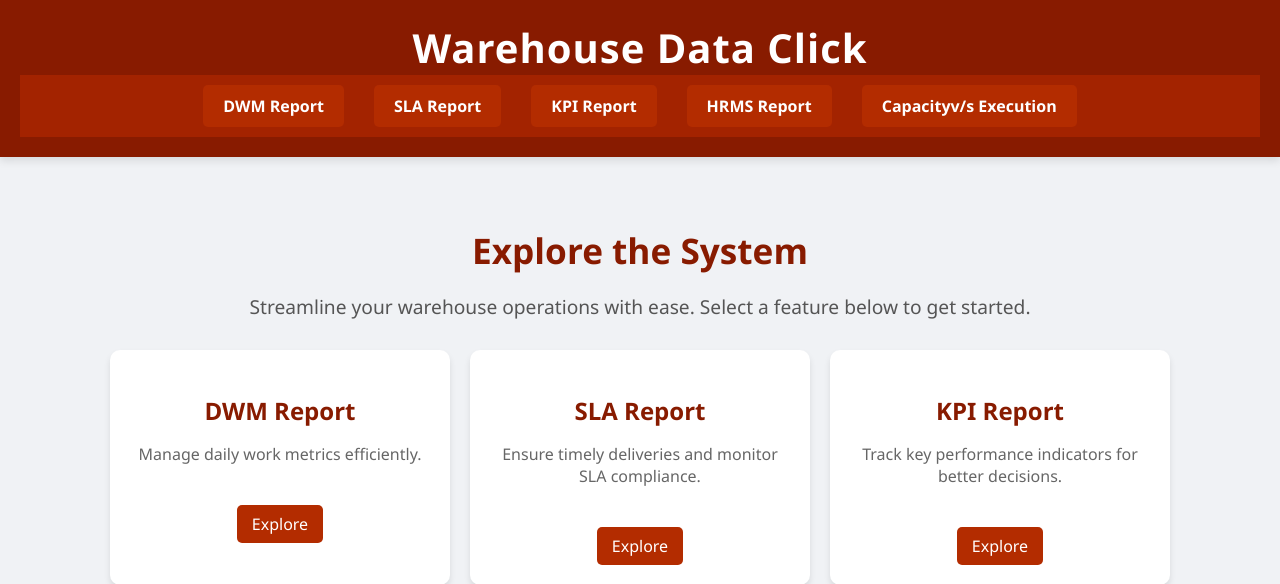
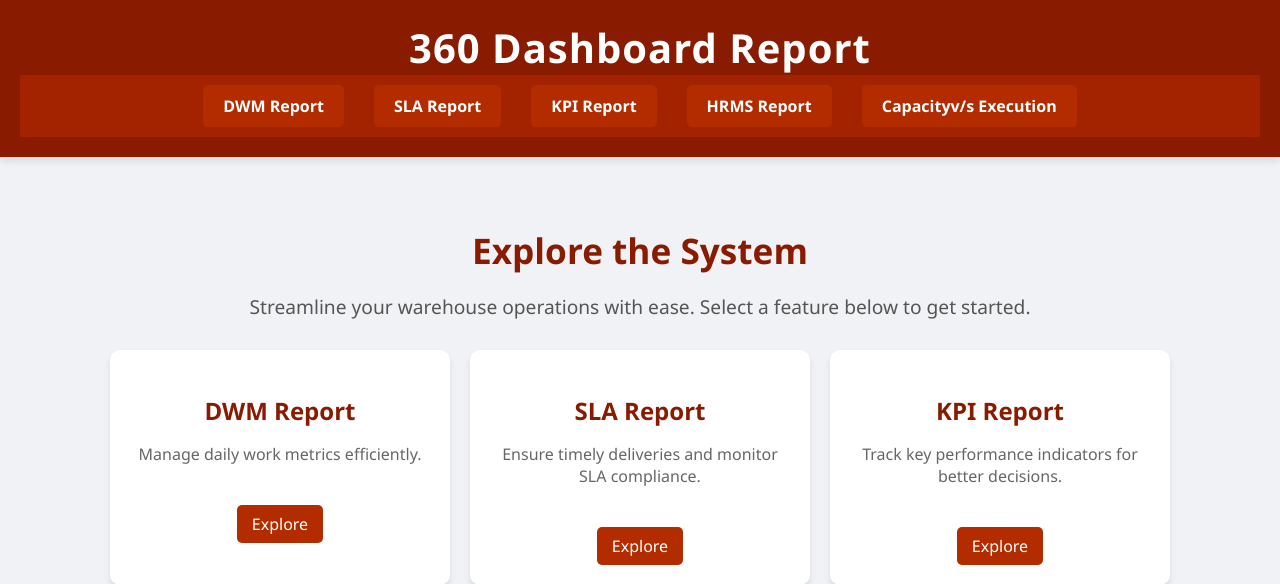
Before and after one commit to ashish86git/data-report, a Flask app: page / in a window 1280 px wide. Shown: the top 584 px of the page. Run offline with Flask 3, Linux system fonts and the light colour scheme.

Commit message:
Add files via upload

```diff
--- a/templates/home.html
+++ b/templates/home.html
@@ -3,7 +3,7 @@
 <head>
     <meta charset="UTF-8">
     <meta name="viewport" content="width=device-width, initial-scale=1.0">
-    <title>Warehouse Data Click</title>
+    <title>Warehouse Data Report</title>
     <style>
         /* General Body Styles */
         body {
@@ -187,7 +187,7 @@
 </head>
 <body>
     <header>
-        <h1>Warehouse Data Click</h1>
+        <h1>360 Dashboard Report</h1>
         <nav>
             <div class="dropdown">
                 <div class="dropdown-btn">DWM Report</div>
```
